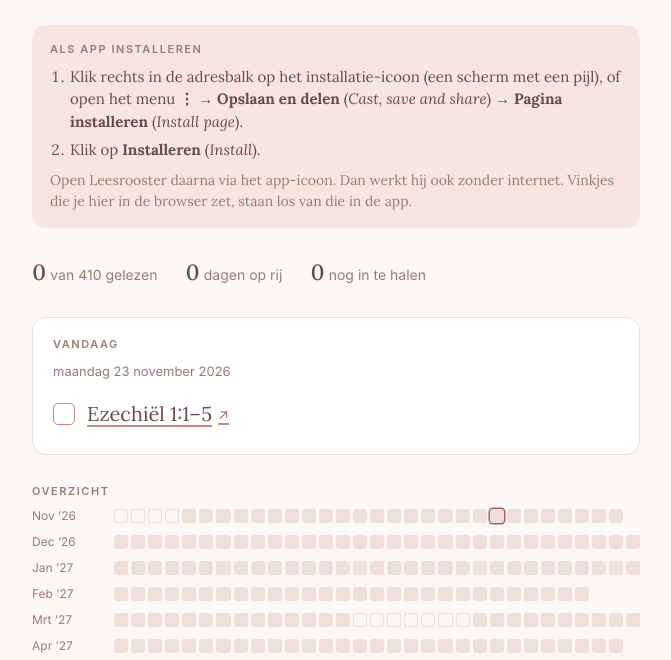
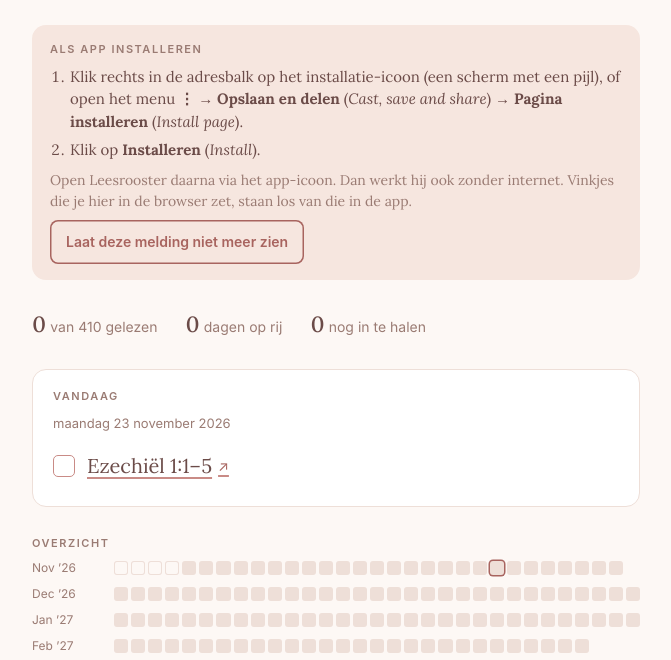
Before and after one commit to scatterbrainedpebble/rooster-bijbellezen, a plain HTML site: page index.html in a window 1280 px wide. Shown: the part 134-794 px from the top of the page, without its empty margins (304-975 px from the left). Drawn offline with Linux system fonts and the light colour scheme; a web font is replaced by a local one.

Commit message:
Installatiemelding: knop om hem niet meer te tonen
Ook: [hidden] verbergt elementen nu echt (de melding verscheen anders ook in de geïnstalleerde app), en een uitleg van één stap staat als gewone tekst in plaats van een genummerde lijst.

Co-Authored-By: Claude Opus 5.5 <noreply@anthropic.com>
Claude-Session: https://claude.ai/code/session_015q78e78AReHfNbqyFQpvNp

```diff
--- a/index.html
+++ b/index.html
@@ -13,7 +13,7 @@
 @font-face{font-family:"Inter";src:url(fonts/Inter-Regular.otf);font-weight:400}
 @font-face{font-family:"Inter";src:url(fonts/Inter-Medium.otf);font-weight:500}
 @font-face{font-family:"Inter";src:url(fonts/Inter-SemiBold.otf);font-weight:600}
-*{box-sizing:border-box}body{margin:0;-webkit-tap-highlight-color:transparent}
+[hidden]{display:none!important}*{box-sizing:border-box}body{margin:0;-webkit-tap-highlight-color:transparent}
 </style><style>
 /* Layout: one calm column — today first, then a month-by-month dot grid, then the full list per month */
 :root{
@@ -74,6 +74,8 @@ summary .c{font-family:var(--sans);font-size:13px;color:var(--muted);font-varian
 .install{background:var(--blush);border-radius:14px;padding:16px 18px;display:flex;flex-direction:column;gap:8px;font-size:15px}
 .install ol{margin:0;padding-left:20px;display:flex;flex-direction:column;gap:6px}
 .install p{margin:0;color:var(--muted);font-size:14px}
+.install button.ghost{background:transparent;color:var(--accent-strong);box-shadow:inset 0 0 0 1.5px var(--accent-strong)}
+.install .one{margin:0;color:var(--ink);font-size:15px}
 .install button{align-self:flex-start;font-family:var(--sans);font-weight:600;font-size:14px;color:#fff;background:var(--accent-strong);border:0;border-radius:8px;padding:10px 16px;min-height:44px}
 .wrap{padding-top:max(28px,env(safe-area-inset-top,0px));padding-bottom:max(64px,env(safe-area-inset-bottom,0px))}
 @media (prefers-reduced-motion: reduce){.bar i{transition:none}}
@@ -95,6 +97,7 @@ summary .c{font-family:var(--sans);font-size:13px;color:var(--muted);font-varian
     <ol id="instSteps"></ol>
     <button type="button" id="instBtn" hidden>Installeren</button>
     <p id="instNote"></p>
+    <button type="button" id="instHide" class="ghost">Laat deze melding niet meer zien</button>
   </section>
   <section class="stats" aria-live="polite">
     <div><b id="sDone">0</b>van <span id="sTotal"></span> gelezen</div>
@@ -246,7 +249,8 @@ const IOS=/iPhone|iPad|iPod/.test(UA)||(navigator.platform==="MacIntel"&&navigat
     msg.textContent=keys.length+(keys.length===1?" vinkje":" vinkjes")+" teruggezet.";
   });
   const standalone=window.navigator.standalone===true||matchMedia("(display-mode: standalone)").matches;
-  if(!standalone){
+  let hidden=false;try{hidden=localStorage.getItem("leesrooster-hide-install")==="1";}catch(e){}
+  if(!standalone&&!hidden){
     const android=/Android/.test(UA);
     const b=(s)=>"<b>"+s+"</b>",en=(s)=>" (<i>"+s+"</i>)";
     let title="Op je beginscherm zetten",steps,note="Open Leesrooster daarna via het icoon op je beginscherm. Dan werkt hij als een app, ook zonder internet. Vinkjes die je hier in de browser zet, staan los van die in de app.";
@@ -268,7 +272,10 @@ const IOS=/iPhone|iPad|iPod/.test(UA)||(navigator.platform==="MacIntel"&&navigat
       else {steps=["Zet deze pagina bij je bladwijzers, of open hem in Chrome of Edge om hem als app te installeren."];note="";}
     }
     document.getElementById("instTitle").textContent=title;
-    document.getElementById("instSteps").innerHTML=steps.map(s=>"<li>"+s+"</li>").join("");
+    const ol=document.getElementById("instSteps");
+    if(steps.length===1){const p=document.createElement("p");p.className="one";p.innerHTML=steps[0];ol.replaceWith(p);}
+    else ol.innerHTML=steps.map(s=>"<li>"+s+"</li>").join("");
+    document.getElementById("instHide").addEventListener("click",()=>{try{localStorage.setItem("leesrooster-hide-install","1");}catch(e){}document.getElementById("install").hidden=true;});
     document.getElementById("instNote").textContent=note;document.getElementById("instNote").hidden=!note;
     document.getElementById("install").hidden=false;
     let deferred=null;const ib=document.getElementById("instBtn");
--- a/sw.js
+++ b/sw.js
@@ -1,4 +1,4 @@
-const CACHE = "leesrooster-v2";
+const CACHE = "leesrooster-v3";
 const FILES = ["./", "index.html", "manifest.webmanifest", "icon-180.png", "icon-192.png", "icon-512.png",
   "fonts/Lora-Variable.ttf", "fonts/Lora-Italic-Variable.ttf", "fonts/Inter-Regular.otf", "fonts/Inter-Medium.otf", "fonts/Inter-SemiBold.otf"];
 self.addEventListener("install", e => { e.waitUntil(caches.open(CACHE).then(c => c.addAll(FILES))); self.skipWaiting(); });
```
